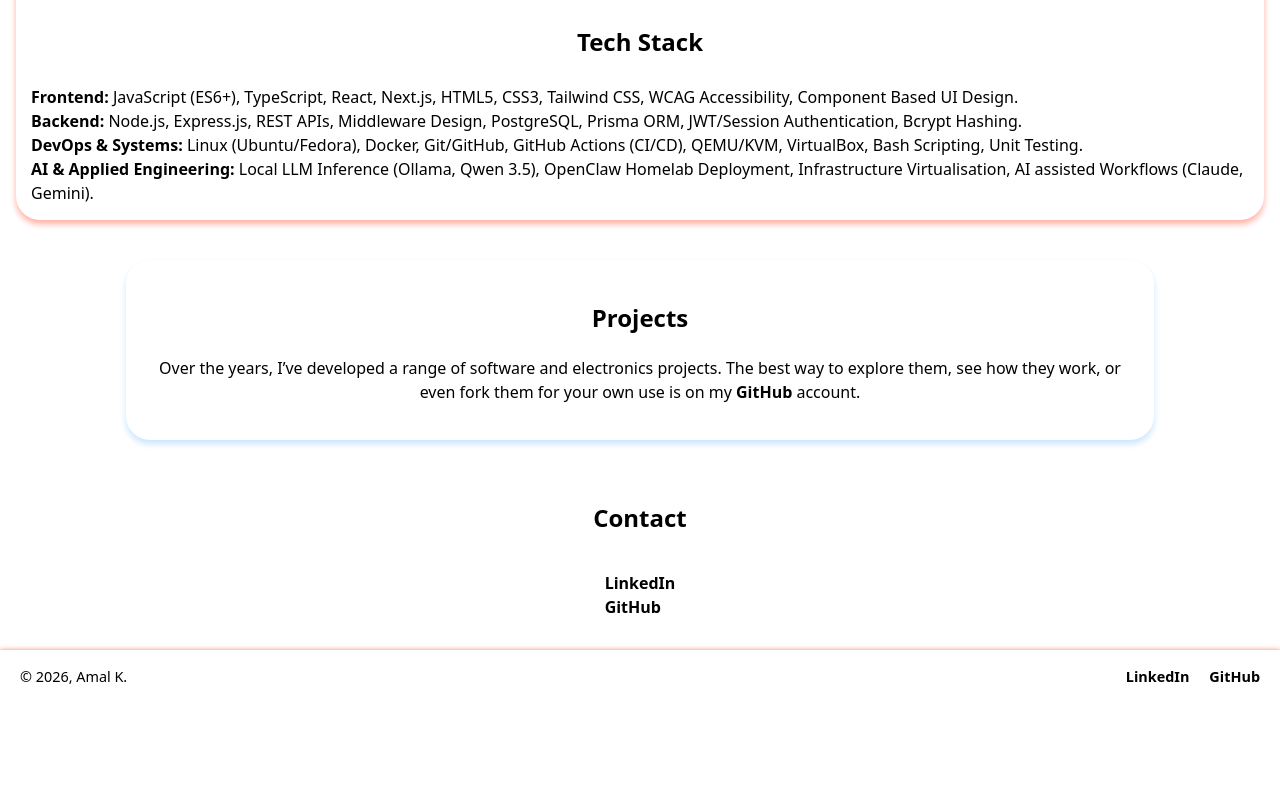
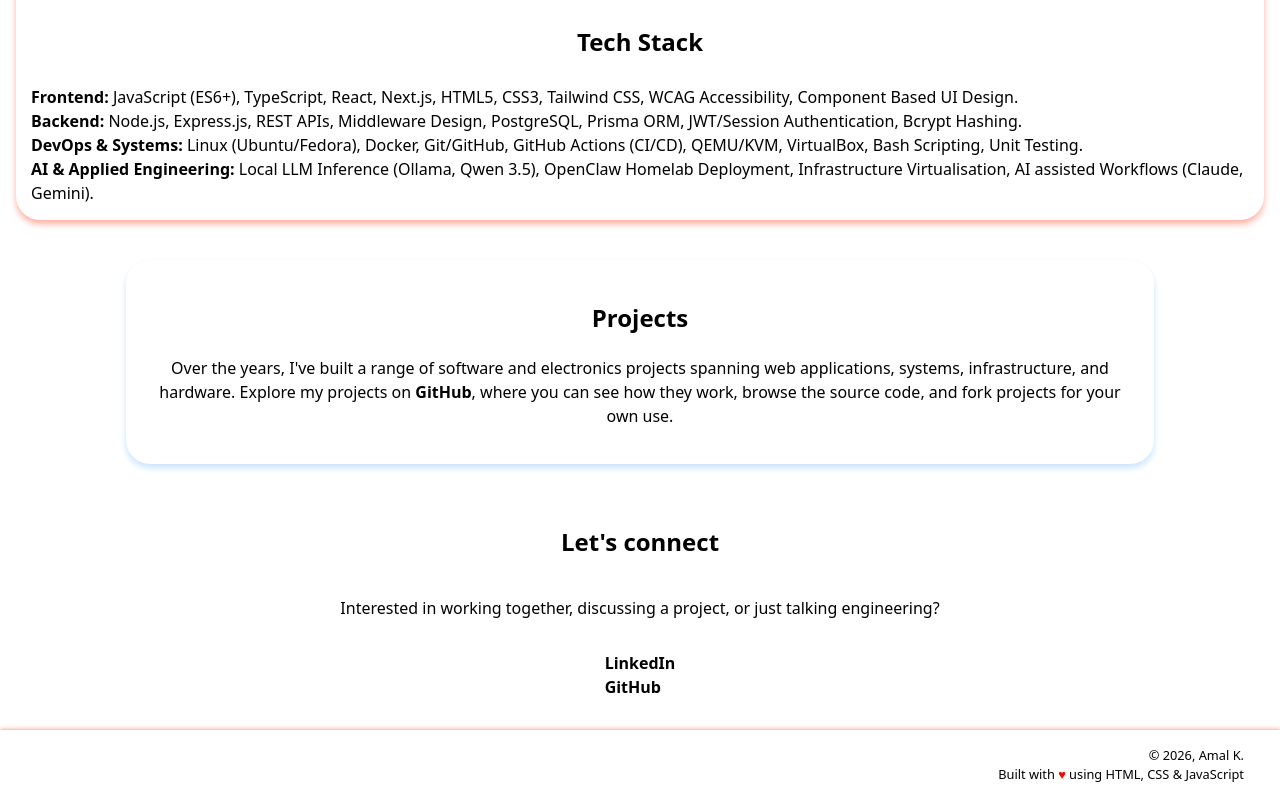
Before and after one commit to amalk-au/amalk-au.github.io, a website: page index.html in a window 1280 px wide. Shown: the part 965-1765 px from the top of the page. Before the commit the page ends 1669 px from the top, so only its background shows below. Drawn offline with Linux system fonts and the light colour scheme.

Commit message:
Update content and styling for footer

```diff
--- a/css/style.css
+++ b/css/style.css
@@ -180,9 +180,12 @@ h1 {
 /* Footer Styling */
 footer {
   display: flex;
-  justify-content: space-between;
-  font-size: 0.9rem;
-  padding: 1rem 1.25rem;
+  flex-direction: column;
+  align-items: end;
+  justify-content: center;
+  /* justify-content: space-between; */
+  font-size: 0.8rem;
+  padding: 1rem 2.25rem;
   background: var(--colour-background);
   color: var(--colour-text);
   /* border-top: 1px solid #4a4a4a; */
@@ -202,3 +205,7 @@ footer ul {
 footer p {
   margin: 0; /*This will keep the footer text aligned with the links */
 }
+
+.heart {
+  color: red;
+}
--- a/index.html
+++ b/index.html
@@ -170,17 +170,15 @@
         <div class="item">
           <h2 id="projects">Projects</h2>
           <p>
-            Over the years, I’ve developed a range of software and electronics
-            projects. The best way to explore them, see how they work, or even
-            fork them for your own use is on my
-            <a href="https://github.com/amalk-au" target="_blank">GitHub</a>
-            account.
+Over the years, I've built a range of software and electronics projects spanning web applications, systems, infrastructure, and hardware. Explore my projects on <a href="https://github.com/amalk-au" target="_blank">GitHub</a>, where you can see how they work, browse the source code, and fork projects for your own use.
+
           </p>
         </div>
       </section>
-      <section>
-        <div class="contact-div">
-          <h2>Contact</h2>
+      <section class="contact-div">
+
+          <h2>Let's connect</h2>
+          <p>Interested in working together, discussing a project, or just talking engineering?</p>
           <ul id="contact">
             <li>
               <a href="https://www.linkedin.com/in/amalk-au/" target="_blank"
@@ -191,22 +189,12 @@
               <a href="https://github.com/amalk-au" target="_blank">GitHub</a>
             </li>
           </ul>
-        </div>
       </section>
     </main>
     <footer>
-      <p>&copy 2026, Amal K.</p>
+      <p>&copy 2026, Amal K. </p>
+      <p>Built with <span class="heart">♥</span> using HTML, CSS & JavaScript </p>
 
-      <ul id="contact">
-        <li>
-          <a href="https://www.linkedin.com/in/amalk-au/" target="_blank"
-            >LinkedIn</a
-          >
-        </li>
-        <li>
-          <a href="https://github.com/amalk-au" target="_blank">GitHub</a>
-        </li>
-      </ul>
     </footer>
   </body>
 </html>
```
